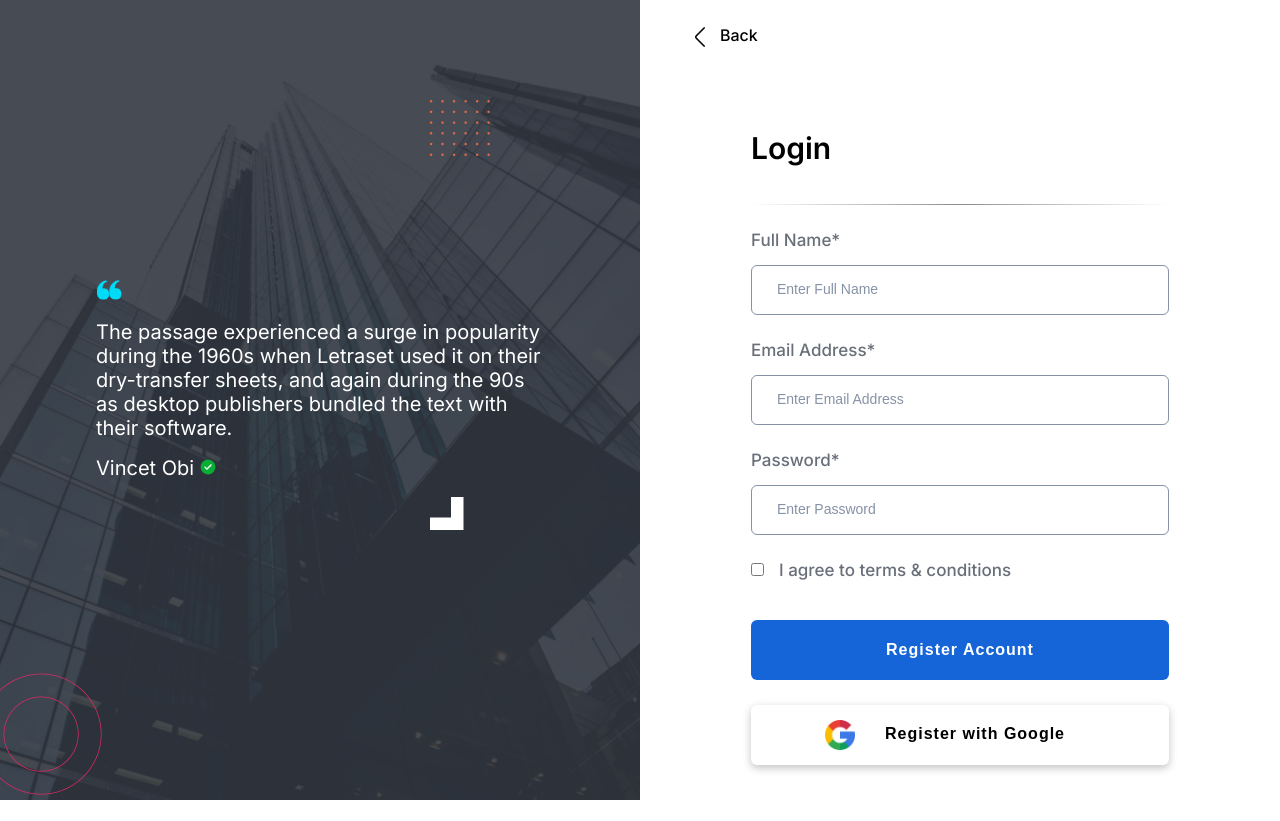
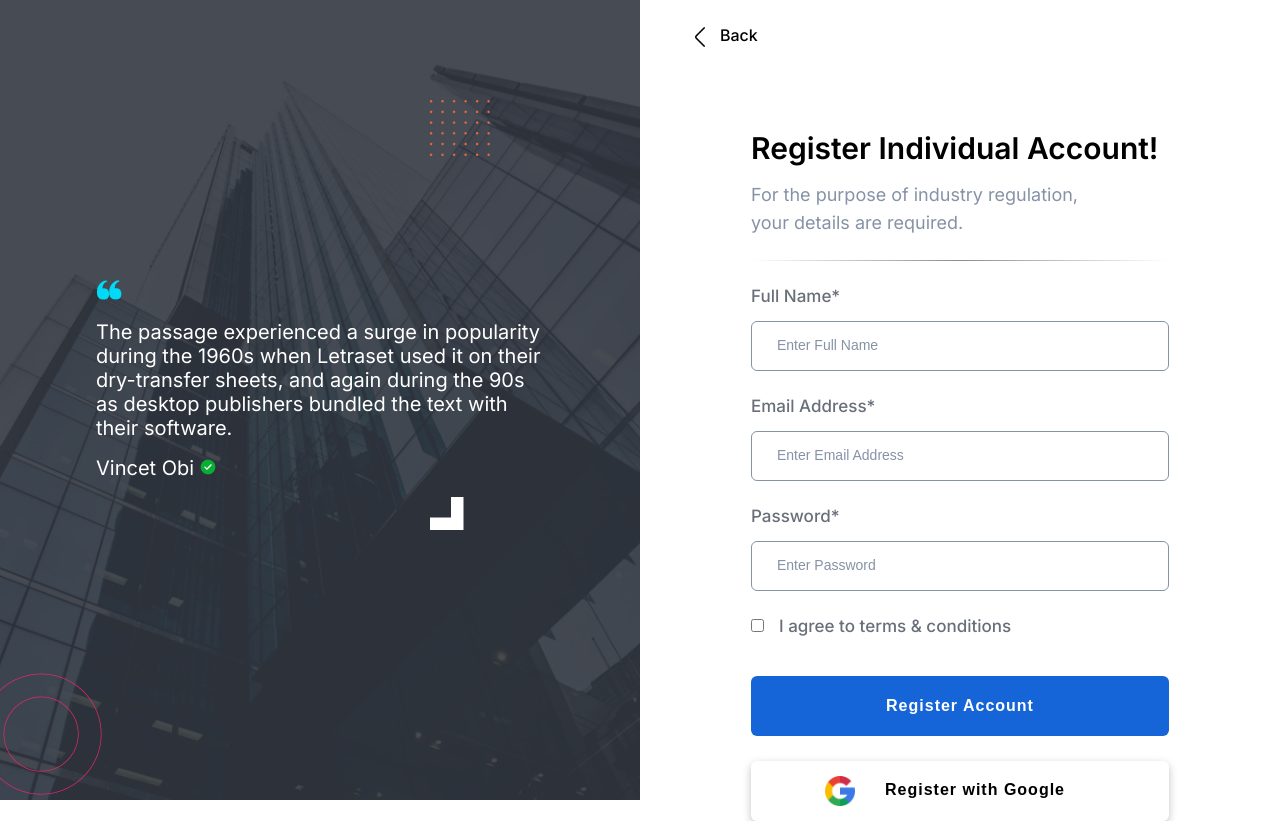
Before and after one commit to App-development-SCSJ3104-Group-project/Servicify, a React (Create React App) app: page / in a window 1280 px wide. Before the commit the page ends 800 px from the top, so only its background shows below. Built offline with nearby package versions, Linux system fonts and the light colour scheme.

Commit message:
form header bug fixed

```diff
--- a/src/components/form/form.jsx
+++ b/src/components/form/form.jsx
@@ -3,7 +3,8 @@ import React from "react";
 import "./form.scss";
 import FormInputGroup from "../formInput/formInput";
 import CustomButton from "../../components/button/button";
-import leftArrow from "../../images/icons/left-arrow.png"
+import leftArrow from "../../images/icons/left-arrow.png";
+import {Route,Link} from "react-router-dom";
 class Form extends React.Component{
 
     constructor(props){
@@ -85,6 +86,7 @@ class Form extends React.Component{
                     })}
 
 
+
                     </form>
                     </div>
             </div>
--- a/src/pages/Signup/signup.jsx
+++ b/src/pages/Signup/signup.jsx
@@ -91,7 +91,7 @@ class SignupForm extends React.Component{
         ]
         return <div className="signup-form">
 
-            <Form  {...imageAssets} formInputs={formInputs} formButtons={formButtons}></Form>
+            <Form  {...imageAssets} type="signup" formInputs={formInputs} formButtons={formButtons}></Form>
 
         </div>
     }
```
